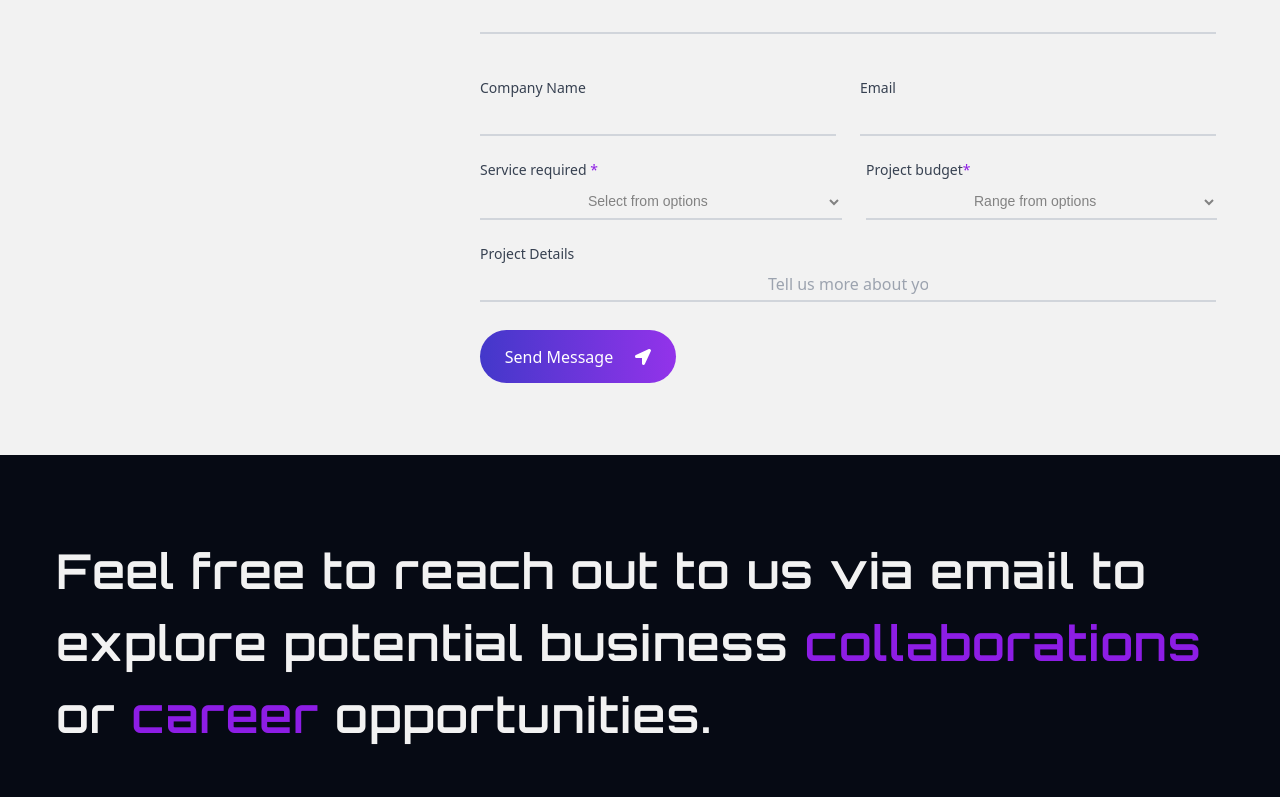
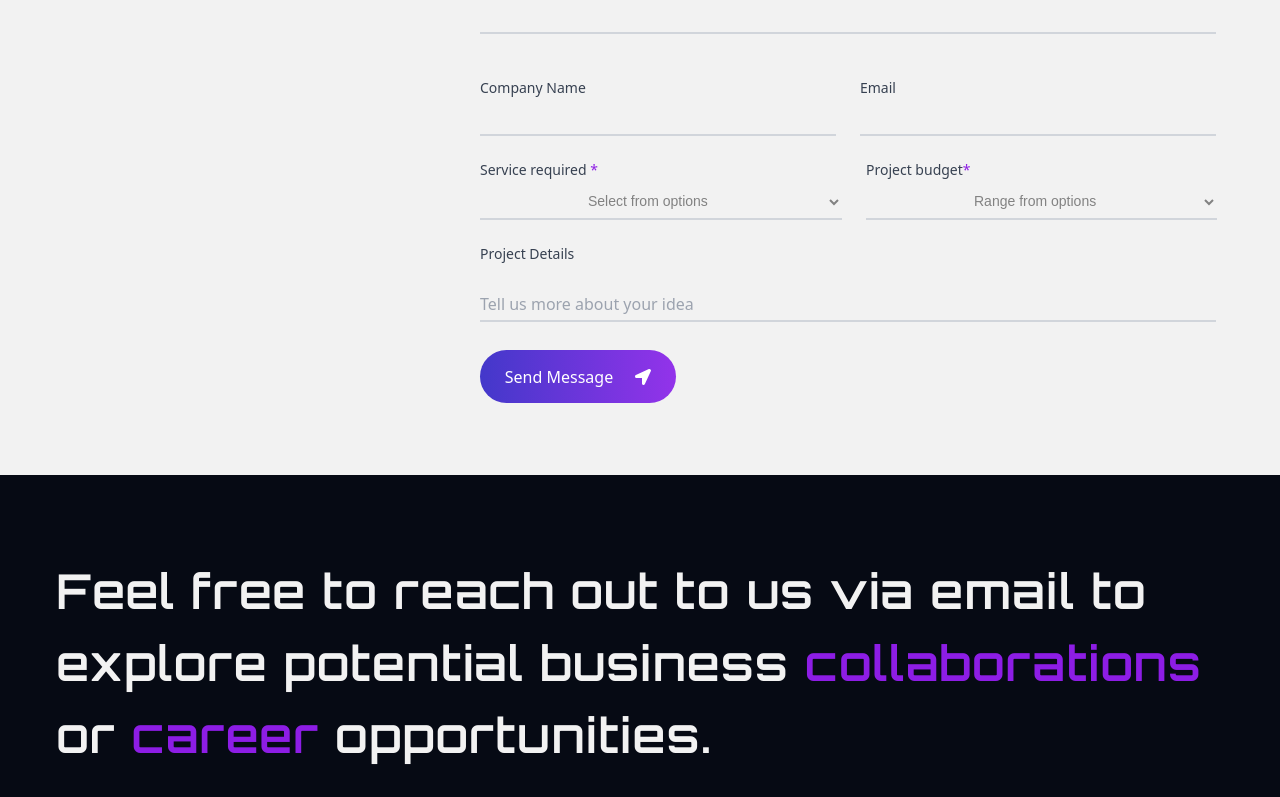
Before and after one commit to itsadaeze/Dlab, a React (Create React App) app: page / in a window 1280 px wide. Shown: the part 8801-9598 px from the top of the page. Built offline with nearby package versions, Linux system fonts and the light colour scheme.

Commit message:
worked on form and subscribe section

```diff
--- a/src/components/form.js
+++ b/src/components/form.js
@@ -117,11 +117,11 @@ const Form = () => {
                     name="name"
                     value={formData.name}
                     onChange={handleChange}
-                    className="mt-1 py-1 w-full border-b-2 border-gray-300 bg-transparent focus:outline-none focus:border-blue-500 md:px-[18rem]"
+                    className="mt-1 py-1 w-full border-b-2 border-gray-300 bg-transparent focus:outline-none focus:border-blue-500"
                     required
                 />
             </div>
-           <div className="flex flex-col items-start space-x-0 md:flex-row md:items-center md:space-x-6 ">
+           <div className="flex flex-col items-start space-x-0 md:flex-row md:items-center  md:space-x-6 ">
                 <div>
                     <label htmlFor="email" className="block text-sm mt-5 font-medium text-gray-700">
                         Company Name
@@ -132,7 +132,7 @@ const Form = () => {
                         name="company"
                         value={formData.company}
                         onChange={handleChange}
-                        className="mt-1  py-1 w-full border-b-2  border-gray-300 bg-transparent  focus:outline-none focus:border-blue-500 px-[6rem]"
+                        className="mt-1 py-1 w-full border-b-2 border-gray-300 bg-transparent focus:outline-none focus:border-blue-500 px-[6rem]"
                         required
                     />
                 </div>
@@ -147,8 +147,8 @@ const Form = () => {
                         name="email"
                         value={formData.email}
                         onChange={handleChange}
-                        className="mt-1  py-1 w-full border-b-2 border-gray-300 bg-transparent  focus:outline-none focus:border-blue-500 px-[6rem]"
-                        required
+                        className="mt-1 py-1 w-full border-b-2 border-gray-300 bg-transparent focus:outline-none focus:border-blue-500 px-[6rem]"
+                      required
                     />
                 </div>
             </div>
@@ -200,8 +200,8 @@ const Form = () => {
 
                 </div>
         </div>
-        <div>
-          <label htmlFor="email" className="block text-sm font-medium text-gray-700">
+        {/* <div> */}
+          {/* <label htmlFor="email" className="block text-sm font-medium text-gray-700">
             Project Details
           </label>
           <input
@@ -214,7 +214,22 @@ const Form = () => {
             className="mt-1  py-1 w-full  border-b-2 border-gray-300 bg-transparent  focus:outline-none focus:border-blue-500 md:px-[18rem]"
             required
           />
-        </div>
+        </div> */}
+        <label htmlFor="email" className="block text-sm font-medium text-gray-700">
+            Project Details
+            </label>
+            <input
+            type="text"
+            id="project"
+            name="project"
+            placeholder="Tell us more about your idea"
+            value={formData.project}
+            onChange={handleChange}
+            className="mt-1 py-1 w-full border-b-2 border-gray-300 bg-transparent focus:outline-none focus:border-blue-500"
+            required
+            />
+
+
         <div className="">
           <button
             type="submit"
```
